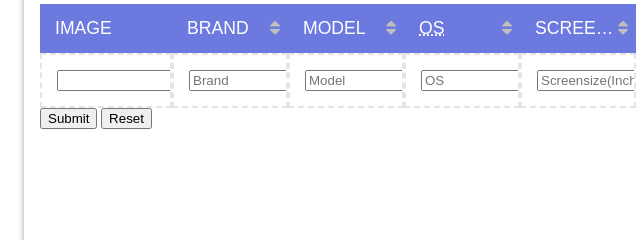
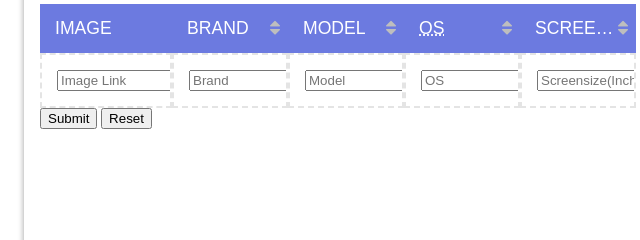
Before and after one commit to ATromp1/WebTechnology, a plain HTML site: page index.html in a window 1280 px wide. Shown: the part 222-462 px from the top of the page, 452-1092 px from the left. Drawn offline with nearby package versions, Linux system fonts and the light colour scheme; no server answers.

Commit message:
added image placeholder

```diff
--- a/index.html
+++ b/index.html
@@ -100,7 +100,7 @@
           </thead>
 
           <tr>
-            <td><input type="url" name="image" id="phone_img"></td>
+            <td><input type="url" name="image" placeholder="Image Link" id="phone_img"></td>
             <td><input type="text" name="brand" placeholder="Brand" id="phone_brand"></td>
             <td><input type="text" name="model" placeholder="Model" id="phone_model"></td>
             <td><input type="text" name="os" placeholder="OS" id="phone_os"></td>
```
